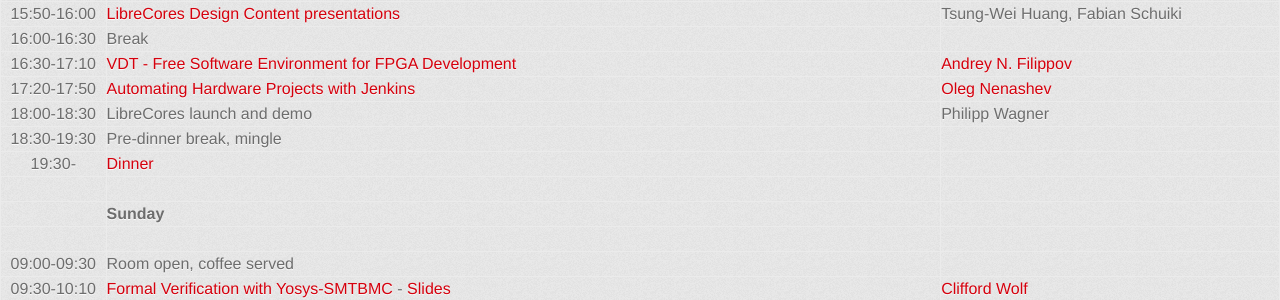
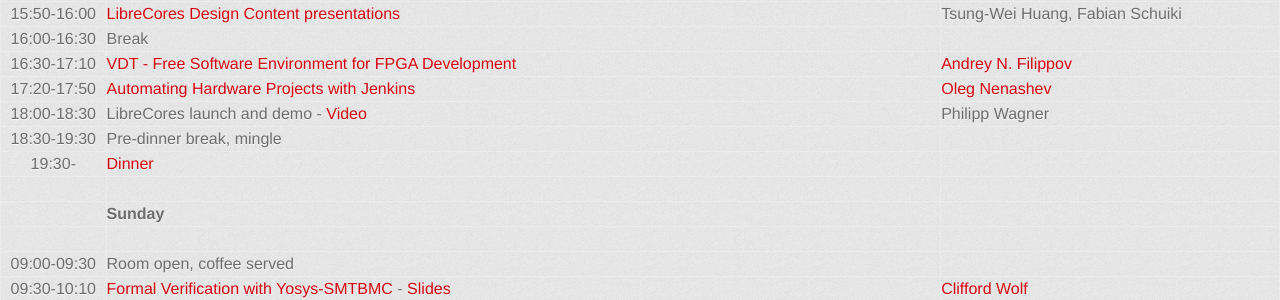
Before and after one commit to fossi-foundation/orconf, a Jekyll site: the page built from schedule.md, in a window 1280 px wide. Shown: the part 674-974 px from the top of the page. Built offline with Jekyll 4.4.1, drawn with Linux system fonts in a browser that asks for light colours; some web fonts are replaced.

Commit message:
Add librecores video

```diff
--- a/schedule.md
+++ b/schedule.md
@@ -37,7 +37,7 @@
 | 16:00-16:30  | Break |
 | 16:30-17:10  | [VDT - Free Software Environment for FPGA Development](http://orconf.org/#vdt) | [Andrey N. Filippov](http://orconf.org/#andrey)
 | 17:20-17:50  | [Automating Hardware Projects with Jenkins](http://orconf.org/#jenkins) | [Oleg Nenashev](http://orconf.org/#oleg)
-| 18:00-18:30  | LibreCores launch and demo | Philipp Wagner
+| 18:00-18:30  | LibreCores launch and demo - [Video](https://www.youtube.com/watch?v=ZQseM1GuQGo) | Philipp Wagner
 | 18:30-19:30  | Pre-dinner break, mingle |
 | 19:30-       | [Dinner](http://www.altrobologna.com/) |
 | | |
```
